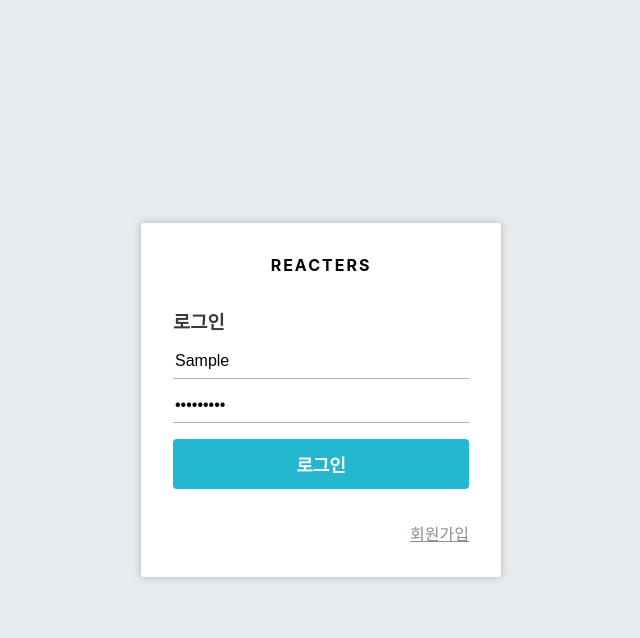
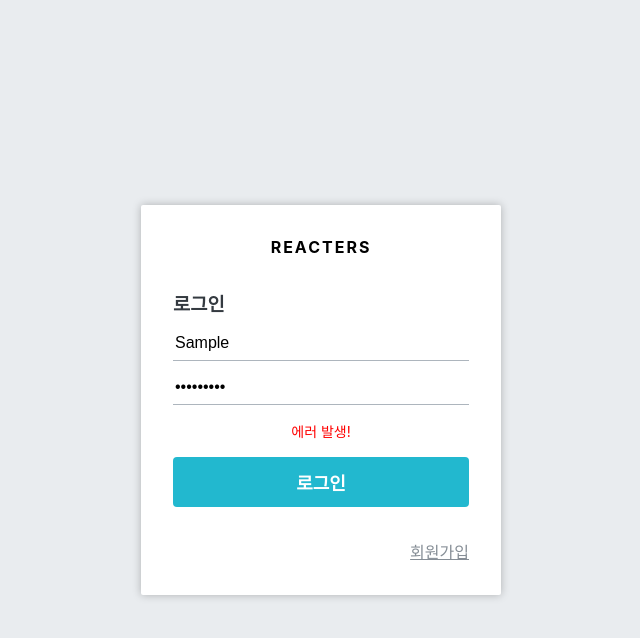
Before and after one commit to onethegarden/blog, a React (Create React App) app in the folder blog-frontend/: page /login in a window 1280 px wide. Both pictures are taken after typing "Sample", "Sample123" into the empty fields and a click on the button "로그인". Shown: the top 638 px of the page, without its empty margins (319-959 px from the left). Built offline with nearby package versions, Linux system fonts and the light colour scheme; no server answers.

Commit message:
로그인 폼 구현, 에러방지 문구 추가

```diff
--- a/blog-frontend/src/components/auth/AuthForm.js
+++ b/blog-frontend/src/components/auth/AuthForm.js
@@ -52,7 +52,14 @@
   register: '회원가입',
 };
 
-const AuthForm = ({ type, form, onChange, onSubmit }) => {
+const ErrorMessage = styled.div`
+  color: red;
+  text-align: center;
+  font-size : 0.875rem;
+  margin-top: 1rem;
+`;
+
+const AuthForm = ({ type, form, onChange, onSubmit, error }) => {
   const text = textMap[type];
   return (
     <AuthFormBlock>
@@ -83,7 +90,8 @@
             value={form.passwordConfirm}
           />
         )}
-        <ButtonWithMarginTop cyan fullWidth>
+        {error && <ErrorMessage>에러 발생!</ErrorMessage>}
+        <ButtonWithMarginTop cyan fullWidth style={{marginTop: '1rem'}}>
         {type === 'login' ? '로그인':'회원가입'}
         </ButtonWithMarginTop>
       </form>
--- a/blog-frontend/src/containers/auth/LoginForm.js
+++ b/blog-frontend/src/containers/auth/LoginForm.js
@@ -1,12 +1,19 @@
-import React, { useEffect } from 'react';
+import React, { useEffect, useState } from 'react';
 import { useDispatch, useSelector } from 'react-redux';
-import { changeField, initializeForm } from '../../modules/auth';
+import { withRouter } from 'react-router-dom';
+import { changeField, initializeForm, login } from '../../modules/auth';
+import { check } from '../../modules/user';
 import AuthForm from '../../components/auth/AuthForm';
 
-const LoginForm = () => {
+const LoginForm = ({ history }) => {
+  const [error, setError] = useState(null);
+
   const dispatch = useDispatch();
-  const { form } = useSelector(({ auth }) => ({
+  const { form, auth, authError, user } = useSelector(({ auth, user }) => ({
     form: auth.login,
+    auth: auth.auth,
+    authError: auth.authError,
+    user: user.user,
   }));
 
   //인풋 변경 이벤트 핸들러
@@ -23,12 +30,30 @@
 
   const onSubmit = (e) => {
     e.preventDefault();
+    const { username, password } = form;
+    dispatch(login({username, password}));
   };
 
   //컴포넌트가 처음 렌더링 될 때 폼을 초기화
   useEffect(() => {
+    if (authError) {
+      console.log('오류방지');
+      console.log(authError);
+      setError('로그인실패');
+      return;
+    }
+    if (auth) {
+      console.log('로그인성공');
+      dispatch(check());
+    }
     dispatch(initializeForm('login'));
-  }, [dispatch]);
+  }, [auth, authError, dispatch]);
+
+  useEffect(()=> {
+    if (user){
+      history.push('/');
+    }
+  }, [history, user])
 
   return (
     <AuthForm
@@ -36,8 +61,9 @@
       form={form}
       onChange={onChange}
       onSubmit={onSubmit}
+      error={error}
     />
   );
 };
 
-export default LoginForm;
+export default withRouter(LoginForm);
--- a/blog-frontend/src/lib/api/auth.js
+++ b/blog-frontend/src/lib/api/auth.js
@@ -8,4 +8,4 @@
     client.post('/api/auth/register', {username, password});
 
 //로그인 상태 확인
-export const check = client.get('/api/auth/check');
+export const check = () => client.get('/api/auth/check');
```
